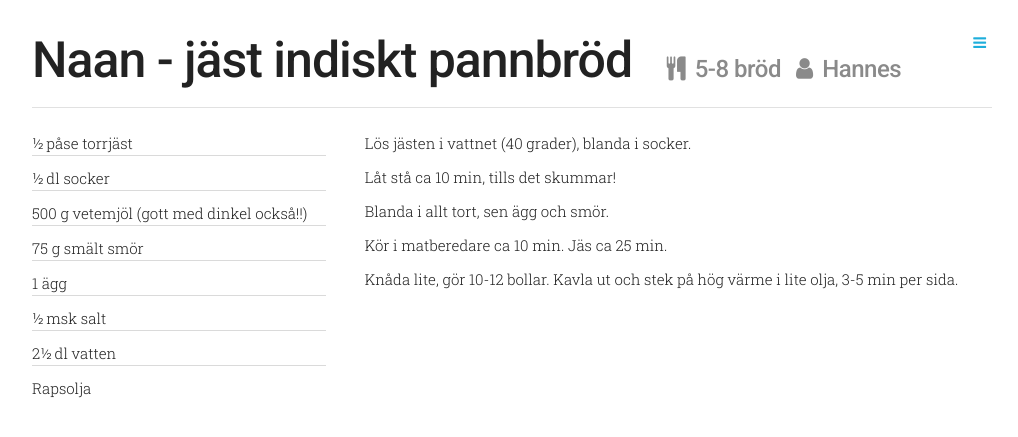
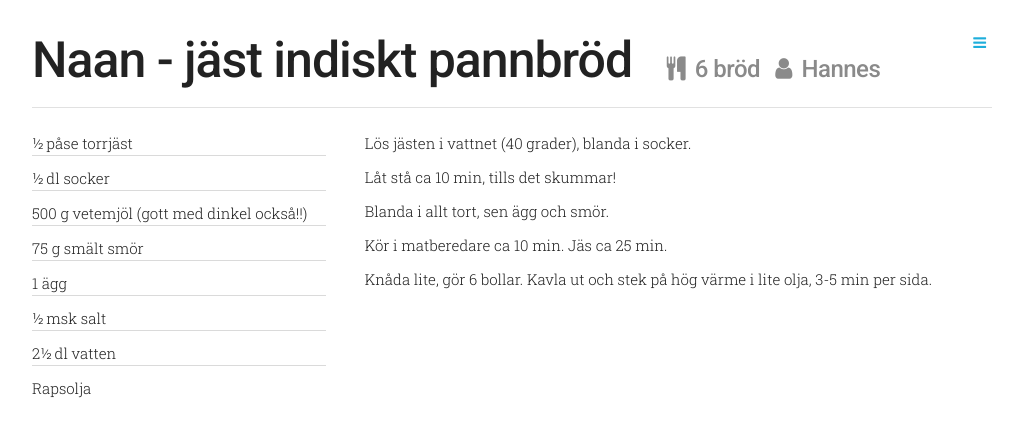
Before and after one commit to grapefrukt/recipes, a Jekyll site: the page built from _recipes/Naan.md, in a window 1280 px wide. Shown: the top 437 px of the page, without its empty margins (128-1146 px from the left). Built offline with Jekyll 4.4.1, drawn with Linux system fonts in a browser that asks for light colours.

Commit message:
Corrected portion amounts too

```diff
--- a/_recipes/Naan.md
+++ b/_recipes/Naan.md
@@ -1,5 +1,5 @@
 ---
-portions : 5-8 bröd
+portions : 6 bröd
 author : Hannes
 title: Naan - jäst indiskt pannbröd
 ingredients :
@@ -18,4 +18,4 @@ tags: [ bröd ]
 * Låt stå ca 10 min, tills det skummar!
 * Blanda i allt tort, sen ägg och smör.
 * Kör i matberedare ca 10 min. Jäs ca 25 min.
-* Knåda lite, gör 10-12 bollar. Kavla ut och stek på hög värme i lite olja, 3-5 min per sida.
+* Knåda lite, gör 6 bollar. Kavla ut och stek på hög värme i lite olja, 3-5 min per sida.
```
